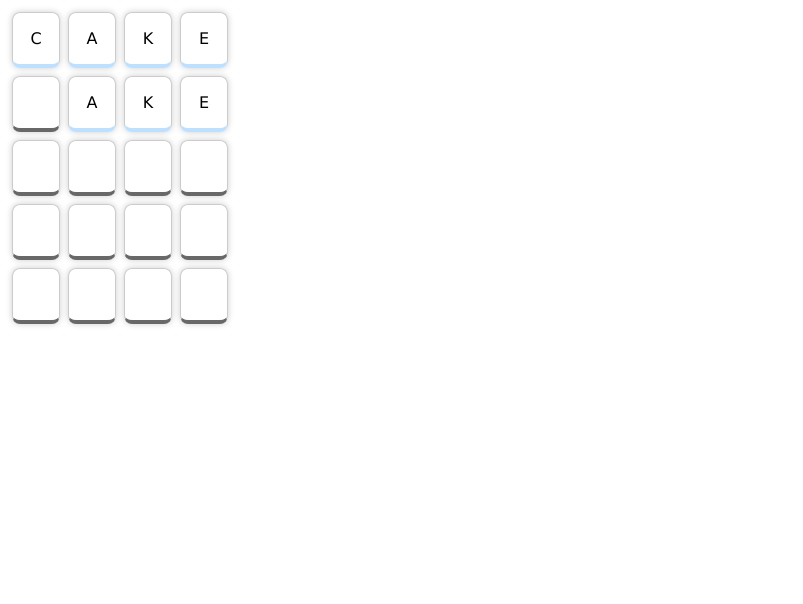
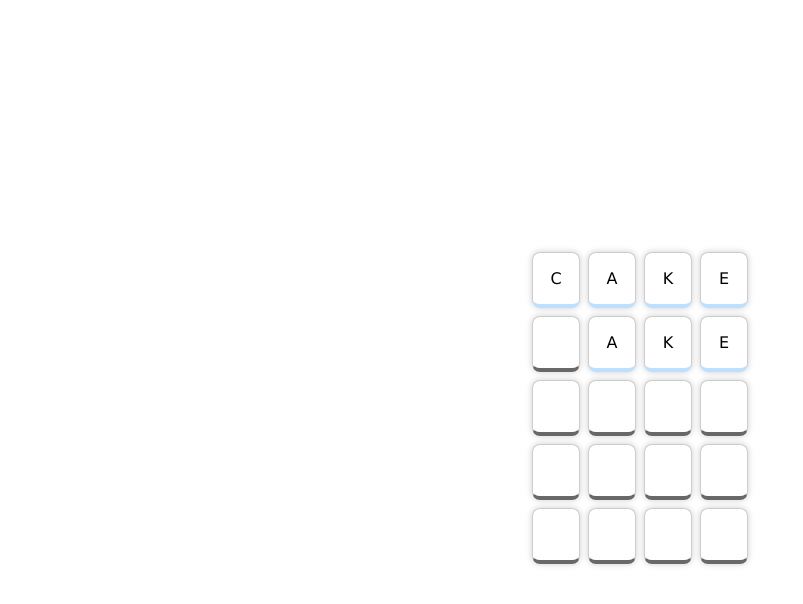
Before and after one commit to pgmccullough/shifty, a React (Vite) app in the folder shifty-client/: page / in a window 1280 px wide. Shown: the top 604 px of the page, without its empty margins (0-803 px from the left). Built offline with nearby package versions, Linux system fonts and the light colour scheme.

Commit message:
temp key patch

```diff
--- a/shifty-client/src/App.sass
+++ b/shifty-client/src/App.sass
@@ -3,6 +3,13 @@
 
 body
   font-family: Verdana, Geneva, Tahoma, sans-serif
+
+.App
+  height: 100vh
+  display: flex
+  flex-direction: column
+  align-items: center
+  justify-content: center
 
 .word
   display: flex
--- a/shifty-client/src/App.tsx
+++ b/shifty-client/src/App.tsx
@@ -3,7 +3,7 @@ import React,{ useEffect, useState } from 'react';
 import { WordBlock } from './components/WordBlock/WordBlock';
 import { checkOutcome } from './tools';
 
-function App() {
+export const App = () => {
   const [history, setHistory] = useState([]);
   const [round, setRound] = useState(1);
   const [outcomes, setOutcomes] = useState({});
@@ -25,10 +25,7 @@ function App() {
 
   return (
     <div className="App">
-      {/* <div style={{position: "fixed",right:"0px",bottom:"0px"}}>
-        <h1>History</h1>
-        {history.map((incident,i)=><div key={incident.round+"-"+i}>{incident.round+": "+incident.word+" "+JSON.stringify(incident.wordCheck)}</div>)}
-      </div> */}
+      <div className="board">
         {progress.map((prog,i) =>
           <React.Fragment key={i}>
             {progress[i]&&!progress[i+1]?
@@ -48,7 +45,7 @@ function App() {
               progress[i]?
               <div className="word">
                 {progress[i].split("").map(letter =>
-                <div className={`word__letter`}>
+                  <div key={Date.now()+"_"+letter} className={`word__letter`}>
                     {letter==="_"?"":letter}
                   </div>
                 )}
@@ -63,7 +60,6 @@ function App() {
           </React.Fragment>
         )}
       </div>
+    </div>
   )
 }
-
-export default App
--- a/shifty-client/src/components/WordBlock/WordBlock.tsx
+++ b/shifty-client/src/components/WordBlock/WordBlock.tsx
@@ -18,7 +18,6 @@ export const WordBlock = ({history, setHistory, outcomes, progress, setProgress,
     const charSelect = (event) => {
       const letter = event.key.toUpperCase();
       if(alphabet.includes(letter)) {
-        console.log(history[history.length-1]);
         const wordCheck = checkWord(progress[turn].replace("_",letter), letter);
         setHistory(current => [...current,{round, word: progress[turn].replace("_",letter), wordCheck, outcomes}]);
         if(wordCheck.points===3) {
@@ -32,7 +31,6 @@ export const WordBlock = ({history, setHistory, outcomes, progress, setProgress,
           }
           setProgress(newProg);
           if(turn===4) {
-            console.log("YOU WIN! Play again in 2 seconds.");
             setRound(round+1);
             setTimeout(()=>{setNewWord();},2000)
           }
@@ -53,6 +51,7 @@ export const WordBlock = ({history, setHistory, outcomes, progress, setProgress,
         <div className="word">
           {progress[turn].split("").map(letter =>
             <div
+              key={Math.random()+Date.now()+"_"+letter}
               className={`word__letter${letter==="_"?" word__letter--"+history.length&&history[history.length-1]?" word__letter--"+history[history.length-1].wordCheck.class:" word__letter--active":""}`}
             >
               {letter==="_"?
--- a/shifty-client/src/main.tsx
+++ b/shifty-client/src/main.tsx
@@ -1,6 +1,6 @@
 import React from 'react'
 import ReactDOM from 'react-dom/client'
-import App from './App'
+import { App } from './App'
 
 ReactDOM.createRoot(document.getElementById('root') as HTMLElement).render(
   <React.StrictMode>
```
Lines whose indentation alone changed are shown as unchanged.
